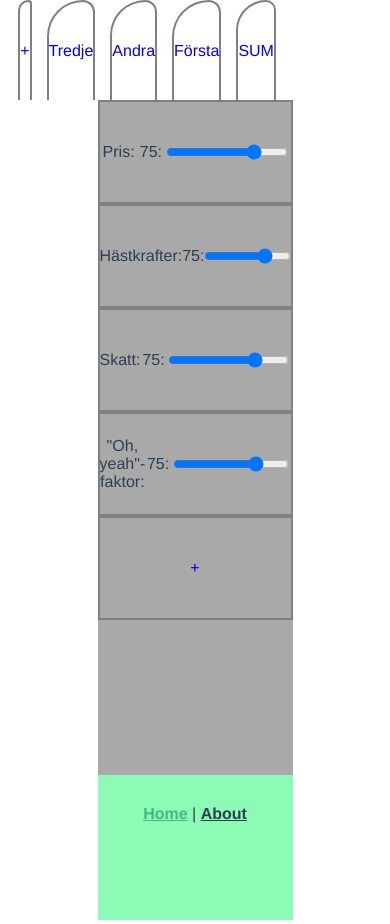
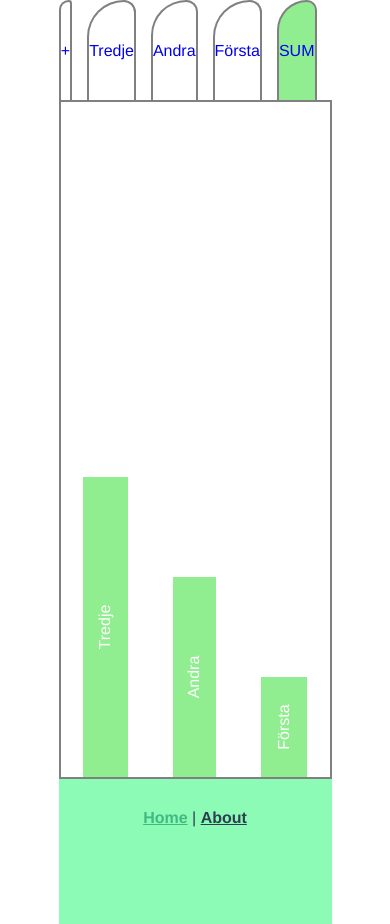
Before and after one commit to itggot-emil-willbas/decisions, a Vue app: page /#/ in a window 390 px wide. Both pictures are taken after a click on the link "SUM". Built offline with nearby package versions, Linux system fonts and the light colour scheme.

Commit message:
Mycket tillagt Saknas: animation tabort mobilt

```diff
--- a/public/index.html
+++ b/public/index.html
@@ -5,11 +5,11 @@
     <meta http-equiv="X-UA-Compatible" content="IE=edge">
     <meta name="viewport" content="width=device-width,initial-scale=1.0">
     <link rel="icon" href="<%= BASE_URL %>favicon.ico">
-    <title>decisions</title>
+    <title>Decisions</title>
   </head>
   <body>
     <noscript>
-      <strong>We're sorry but decisions doesn't work properly without JavaScript enabled. Please enable it to continue.</strong>
+      <strong>We're sorry but Decisions doesn't work properly without JavaScript enabled. Please enable it to continue.</strong>
     </noscript>
     <div id="app"></div>
     <!-- built files will be auto injected -->
--- a/src/App.vue
+++ b/src/App.vue
@@ -10,6 +10,8 @@
 </template>
 
 <style lang="scss">
+@import '@/css/variables.scss';
+
 #app {
   font-family: 'Avenir', Helvetica, Arial, sans-serif;
   -webkit-font-smoothing: antialiased;
@@ -17,7 +19,7 @@
   text-align: center;
   color: #2c3e50;
   margin:auto;
-  max-width: 50vw;
+  max-width: 70vw;
   min-height: 100vh;
   display:flex;
   flex-direction:column;
--- a/src/components/MainComponent.vue
+++ b/src/components/MainComponent.vue
@@ -1,6 +1,8 @@
 <template>
-  <main>
+  <sum-main v-if="sumIsActive"></sum-main>
+  <main v-else>
     <section
+
       v-for="(param, index) in params"
       v-bind:key="param.id">
     <div class="left-box-pName">
@@ -19,16 +21,33 @@
       <a href="#" @click="newProp">
         +
       </a>
+      <!--<p>{{getSumArrays}}</p>-->
     </section>
+
   </main>
+
 </template>
 
 <script>
 import store from '@/store'
+import SumMain from '@/components/SumMain'
+
 
 export default {
   name: 'MainComponent',
+  components:  {
+    SumMain
+  },
+  data () {
+    return {
+      name:'Emil',
+      age:25
+    }
+  },
   computed: {
+    sumIsActive ()  {
+      return store.state.sumIsActive;
+    },
     tabs () {
       return store.state.tabs;
     },
@@ -37,30 +56,37 @@ export default {
     },
     activeTab () {
       return store.state.activeTab
+    },
+    getSums ()  {
+      return  this.$store.getters.getSums;
+    },
+    getSumArrays ()  {
+      return  this.$store.getters.getSumArrays;
     }
   },
   methods: {
   newProp () {
     let word = prompt('Please enter prop name');
-      //let nextObjektNumber = (store.state.tabs.length + 1)
+      if ((word === "") || word == null){
+        return false
+      }else{
       let numberOfValuesItems = store.state.params[0].values.length;
       console.log('numberOfValuesItems: ',numberOfValuesItems);
       numberOfValuesItems++;
       console.log('numberOfValuesItems senare: ',numberOfValuesItems);
       let newValueArray = [];
-      for (let i = 0; i < numberOfValuesItems; i++) {
+      for (let i = 0; i < (numberOfValuesItems -1); i++) {
         newValueArray.push(50);
       }
-      console.log(newValueArray);
-
       let newObj = {
         text:word,
         values:newValueArray
       }
-      store.state.params.forEach(element => {
-        element.values.push(50);
-      });
+      // store.state.params.forEach(element => {
+      //   element.values.push(50);
+      //});
       store.state.params.push(newObj)
+      }
   }
   }
 }
@@ -71,15 +97,15 @@ export default {
 @import '@/css/variables.scss';
 
 main {
+  border:$border;
   margin-top: 100px;
   min-height: 80vh;
-  background-color:darkgray;
   display: flex;
   flex-direction:column;
   section {
     display: flex;
     height:100px;
-    border:$border;
+    border-bottom:$border;
     .left-box-pName {
       flex-basis: 20%;
       /*text-align: center;*/
--- /dev/null
+++ b/src/components/SumMain.vue
@@ -0,0 +1,93 @@
+<template>
+<div>
+  <main id="main-sum">
+
+  </main>
+  </div>
+</template>
+
+<script>
+import store from '@/store'
+export default {
+  name: 'SumMain',
+  computed: {
+    getSumArrays ()  {
+      return  this.$store.getters.getSumArrays;
+    }
+  },
+  mounted(){
+    this.showResults();
+  },
+  methods: {
+    showResults () {
+      store.state.tabSums = [];
+      store.state.finalSums = [];
+      // 0. Tomma arrayer i tab sums
+      for (let index = 0; index < store.state.tabs.length; index++) {
+        store.state.tabSums.push([])
+      }
+      // 1. Hämta props-arrayer och summera dem
+      let sums = this.getSumArrays
+        sums.forEach(array1 => {
+          //Gör om ev str till ints,array1)
+          let mappedArray = array1.map(x => parseInt(x))
+          for (let i = 0; i < store.state.tabs.length; i++) {
+             store.state.tabSums[i].push(mappedArray[i]);
+          }
+        });
+      //Summera
+      store.state.tabSums.forEach(tabSum => {
+        let tabSummer = tabSum.reduce((a, b) => a + b, 0);
+        console.log(tabSummer)
+        store.state.finalSums.push(tabSummer)
+      })
+      console.log("Summerade tabsums 3",store.state.finalSums)
+
+      // 2. Skapa divar med höjd = sumValue i %
+      store.state.tabs.forEach((tab,index) => {
+        //let newDiv = document.createElement(`<div style="height:${store.state.finalSums[index]}px;">${tab.text}</div>`);
+        let newDiv = document.createElement('div');
+        newDiv.style.transition = '3s all linear';
+        newDiv.style.height = `${store.state.finalSums[index]}px`
+        let newDivSpan = document.createElement('span');
+        newDivSpan.classList.add('span-text');
+        newDiv.appendChild(newDivSpan);
+        let myText = document.createTextNode(tab.values.text);
+        newDivSpan.appendChild(myText);
+        let main = this.$el.querySelector('#main-sum');
+        main.appendChild(newDiv);
+      })
+      // 3. Lägg ut dem i main
+    }
+  }
+
+}
+</script>
+
+<style lang="scss">
+
+@import '@/css/variables.scss';
+
+
+#main-sum {
+  display:flex;
+  flex-direction:row-reverse;
+  justify-content:space-around;
+  align-items:flex-end;
+  border:$border;
+  margin-top: 100px;
+  min-height: 80vh;
+  div {
+    background:$green;
+    color:white;
+    display: flex;
+    align-items: center;
+    height:0px;
+    transition: 3s all linear;
+    span {
+      transform: rotate(-90deg);
+    }
+  }
+}
+
+</style>
--- a/src/css/variables.scss
+++ b/src/css/variables.scss
@@ -1 +1,2 @@
-$border: 2px gray solid
+$border: 2px gray solid;
+$green: lightgreen;
--- a/src/store.js
+++ b/src/store.js
@@ -5,9 +5,12 @@ Vue.use(Vuex)
 
 export default new Vuex.Store({
   state: {
+    tabSums:[],
+    finalSums:[],
+    sumIsActive:false,
     vuexArray:[1,2,3],
     numberOfTabs:3,
-    activeTab:2,
+    activeTab:0,
     tabs:[
       {
         values:
@@ -56,5 +59,24 @@ export default new Vuex.Store({
   },
   actions: {
 
+  },
+  getters: {
+  getSums: state => {
+    let sumArray =  [];
+    state.params.forEach(param => {
+      param.values.forEach(value => {
+        sumArray.push(value);
+      });
+    });
+
+    return sumArray;
+  },
+  getSumArrays: state => {
+    let sumArrays = [];
+    state.params.forEach(param => {
+      sumArrays.push(param.values);
+    });
+    return sumArrays;
   }
-})
+}
+});
--- a/src/views/Home.vue
+++ b/src/views/Home.vue
@@ -9,7 +9,7 @@
         @click="changeActiveTab"
         v-bind:id="('tab' + index)"
         >{{tab.values.text}}</a>
-      <a id="sum-tab" href="#">SUM</a>
+      <a id="sum-tab" href="#" @click="changeActiveTab">SUM</a>
     </nav>
     <main-component/>
   </div>
@@ -27,17 +27,27 @@ export default {
   },
   methods: {
     changeActiveTab(e) {
+      store.state.sumIsActive = false;
       console.log(e.target.id)
       let id = e.target.id;
+      if (id != "sum-tab"){
       store.state.activeTab = parseInt(id.slice(-1));
+      }
       let tabsToClear = document.querySelectorAll('#nav-tabs a');
       tabsToClear.forEach(element => {
         element.classList.remove('active')
       });
       e.target.classList.add('active')
+
+      if (id == "sum-tab"){
+      store.state.sumIsActive = true;
+      }
     },
     newTab(){
       let word = prompt('Please enter tab name');
+      if ((word === "") || word == null){
+        return false
+      }else{
       let nextObjektNumber = (store.state.tabs.length + 1)
       let newObj = {
         values:
@@ -47,6 +57,10 @@ export default {
           }
       }
       store.state.tabs.push(newObj)
+      store.state.params.forEach(element => {
+        element.values.push(50);
+      });
+      }
     }
   },
   computed: {
@@ -76,8 +90,8 @@ export default {
 nav#nav-tabs {
   position:fixed;
   top:0;
-  left:24.6vw;
-  width:50vw;
+  left:15vw;
+  width:70vw;
   height:100px;
   background:white;
   display: flex;
@@ -96,7 +110,7 @@ nav#nav-tabs {
       text-decoration:none;
       };
     a.active {
-      background-color:lightgreen;
+      background-color:$green;
     }
     a#new-tab{
       order:1000;
```
Also changed, not shown: src/css/style.css (added), 1 other file (tests, documents, lock files or other folders).
